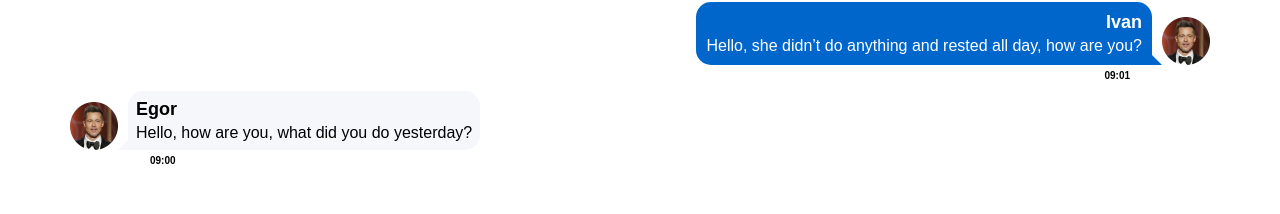
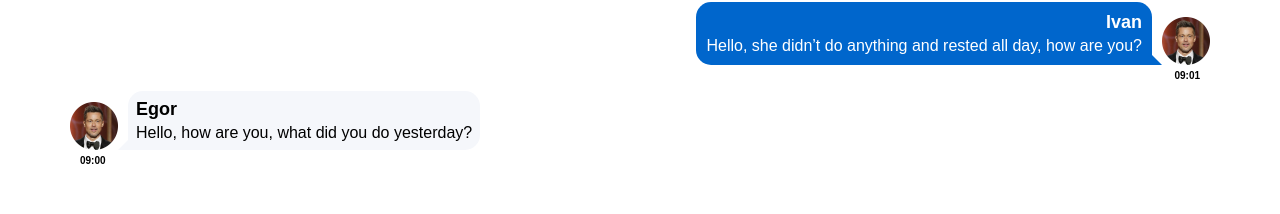
Before and after one commit to BohdanKrav4enko/hws2, a React (Create React App) app: page / in a window 1280 px wide. Shown: the part 184-398 px from the top of the page. Built offline with nearby package versions, Linux system fonts and the light colour scheme.

Commit message:
исправил margin у time hw1

```diff
--- a/src/s2-homeworks/hw01/friend-message/FriendMessage.module.css
+++ b/src/s2-homeworks/hw01/friend-message/FriendMessage.module.css
@@ -55,7 +55,7 @@
 
 .friendTime {
     margin-top: 5px;
-    margin-left: 80px;
+    margin-left: 10px;
     font-size: 10px;
     font-weight: 600;
     font-family: Montserrat, sans-serif;
--- a/src/s2-homeworks/hw01/message/Message.module.css
+++ b/src/s2-homeworks/hw01/message/Message.module.css
@@ -55,7 +55,7 @@
 
 .time {
     margin-top: 5px;
-    margin-right: 80px;
+    margin-right: 10px;
     font-size: 10px;
     font-weight: 600;
     font-family: Montserrat, sans-serif;
```
